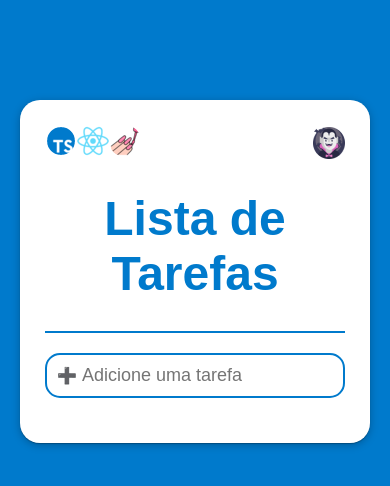
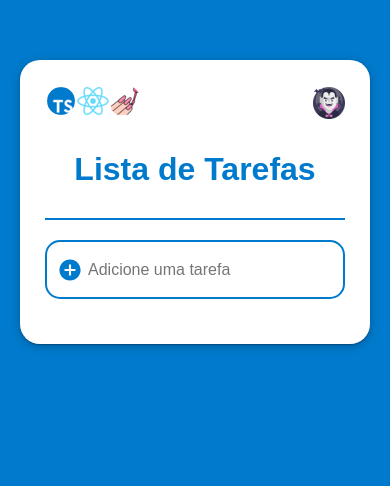
Before and after one commit to Felipe-Cll/lista-react-ts, a React (Create React App) app: page / in a window 390 px wide. Shown: the top 486 px of the page. Built offline with nearby package versions, Linux system fonts and the light colour scheme.

Commit message:
Adicionando responsividade

```diff
--- a/src/App.styles.ts
+++ b/src/App.styles.ts
@@ -1,7 +1,7 @@
 import styled from 'styled-components';
 
 export const Container = styled.div`
-    padding: 100px 20px;
+    padding: 60px 20px;
     min-height: 100vh;
 `;
 
@@ -21,6 +21,17 @@ export const TitleArea = styled.h1`
     text-align: center;
     font-size: 1.5rem;
     border-bottom: 2px solid ${props => props.theme.colors.borderAll};
+
+    @media (max-width: 480px) {
+        font-size: 1.2rem;
+    }
+    @media (max-width: 405px) {
+        font-size: 1rem;
+    }
+    @media (max-width: 332px) {
+        font-size: 0.9rem;
+    }
+
 `;
 
 export const Icons = styled.div`
--- a/src/components/AddArea/index.tsx
+++ b/src/components/AddArea/index.tsx
@@ -1,5 +1,6 @@
 import { useState, KeyboardEvent } from 'react';
 import * as C from './styles';
+import { IoMdAddCircle } from 'react-icons/io';
 
 type Props = {
     onEnter: (taskName: string) => void
@@ -9,7 +10,7 @@ export const AddArea = ({ onEnter }: Props) => {
     const [inputText, setInputText] = useState('');
 
     const handleKeyUp = (e: KeyboardEvent) => {
-        if(e.code === 'Enter' && inputText !== '') {
+        if((e.code === 'Enter' || e.code === 'NumpadEnter') && inputText !== '') {
             onEnter(inputText);
             setInputText('');
         }
@@ -17,7 +18,7 @@ export const AddArea = ({ onEnter }: Props) => {
 
     return (
         <C.Container>
-            <div className='image'>➕</div>
+            <div className='image'><IoMdAddCircle fontSize={26} /></div>
             <input
             type="text"
             placeholder='Adicione uma tarefa'
--- a/src/components/AddArea/styles.ts
+++ b/src/components/AddArea/styles.ts
@@ -7,9 +7,12 @@ export const Container = styled.div`
     margin: 20px 0;
     display: flex;
     align-items: center;
+    justify-content: center;
 
     .image {
         margin-right: 5px;
+        padding: 5px 0 0 0;
+        color: ${props => props.theme.colors.iconAdd};
     }
 
     input {
@@ -17,7 +20,11 @@ export const Container = styled.div`
         background: transparent;
         outline: 0;
         color: ${props => props.theme.colors.text};
-        font-size: 18px;
+        font-size: 1rem;
         flex: 1;
+
+        @media (max-width: 327px) {
+            font-size: 0.93rem;
+        }
     }
 `;
--- a/src/components/ListItem/styles.ts
+++ b/src/components/ListItem/styles.ts
@@ -12,6 +12,7 @@ export const Container = styled.div<ContainerProps> //solução problema
     border-radius: 10px;
     margin-bottom: 10px;
     align-items: center;
+    word-break: break-all;
 
     input {
         width: 25px;
--- a/src/styles/Theme/dark.ts
+++ b/src/styles/Theme/dark.ts
@@ -4,12 +4,14 @@ export const dark: DefaultTheme = {
     title: 'dark',
     iconTheme: "#000",
         colors: {
-            primary: '#202020',
-            secondary: '#282a36',
-            textTitle: '#80d4e8',
-            text: '#b9baba',
-            backgroundText: '#343746',
-            borderAll: '#a9598c',
+            primary: '#151515',
+            secondary: '#21222c',
+            textTitle: '#30ccdf',
+            text: '#f8f8f2',
+            backgroundText: '#282a36',
+            borderAll: '#dc79bd',
+            iconAdd: '#f1fa8c',
+            scrollTh: '#9c93ed',
 
             button: '#003566',
             textButton: '#C0C0C0'
--- a/src/styles/Theme/light.ts
+++ b/src/styles/Theme/light.ts
@@ -10,6 +10,8 @@ export const light: DefaultTheme = {
             text: '#000',
             backgroundText: '#f2f2f2',
             borderAll: '#007acc',
+            iconAdd: '#007acc',
+            scrollTh: '#a3a3a3',
 
             button: '#ffd60a',
             textButton: '#000'
--- a/src/styles/global.ts
+++ b/src/styles/global.ts
@@ -6,6 +6,18 @@ export default createGlobalStyle`
         margin: 0;
         padding: 0;
         box-sizing: border-box;
+
+        ::-webkit-scrollbar {
+            background: #f1f1f1;
+            width: 12px;
+        }
+        ::-webkit-scrollbar-track {
+            background-color: #f1f1f1;
+        }
+        ::-webkit-scrollbar-thumb {
+            background: ${props => props.theme.colors.scrollTh};
+            border-radius: 10px;
+        }
     }
 
     body {
--- a/src/styles/styles.d.ts
+++ b/src/styles/styles.d.ts
@@ -11,6 +11,8 @@ declare module 'styled-components' {
             text: string
             backgroundText: string
             borderAll: string
+            iconAdd: string
+            scrollTh: string
 
             button: string
             textButton: string
```
